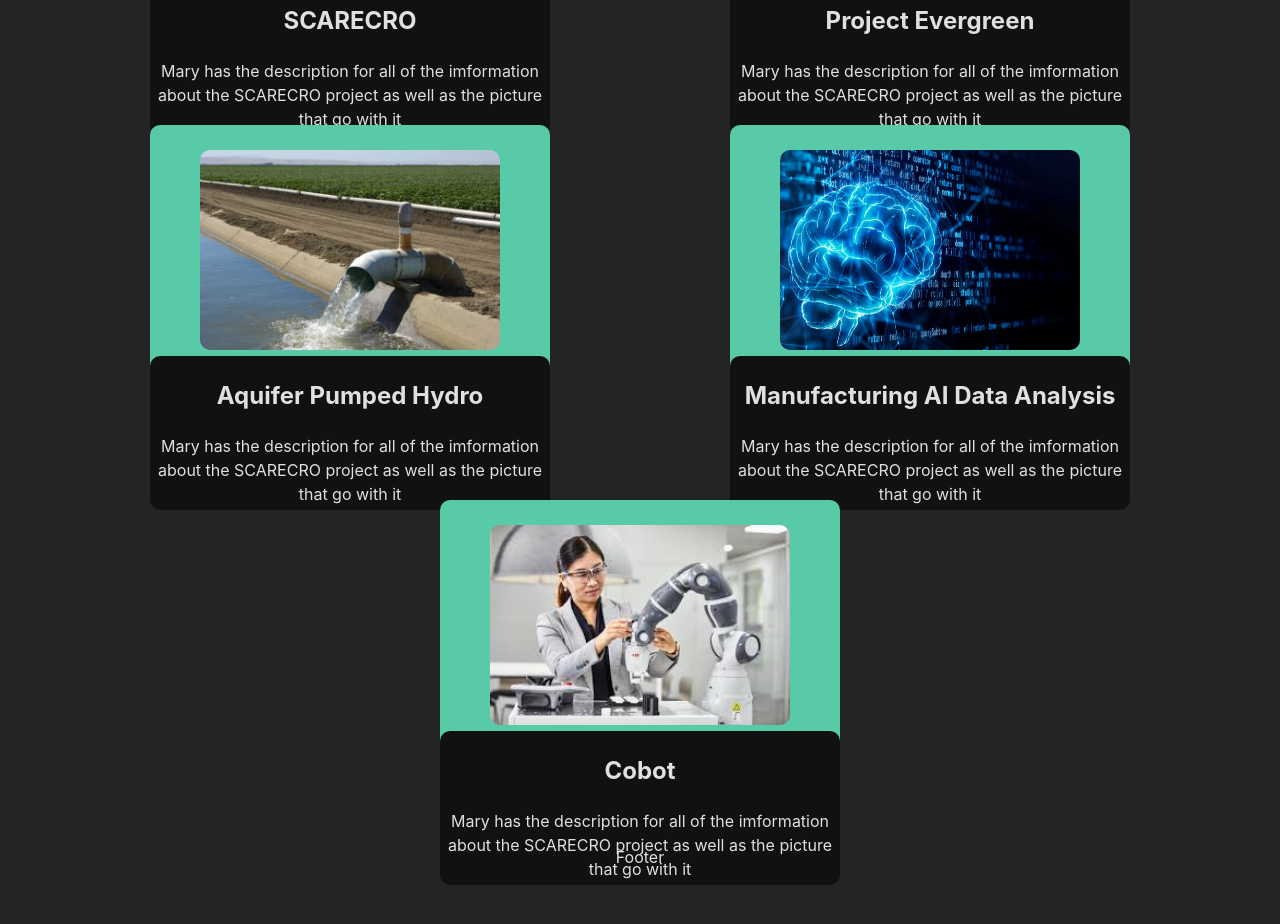
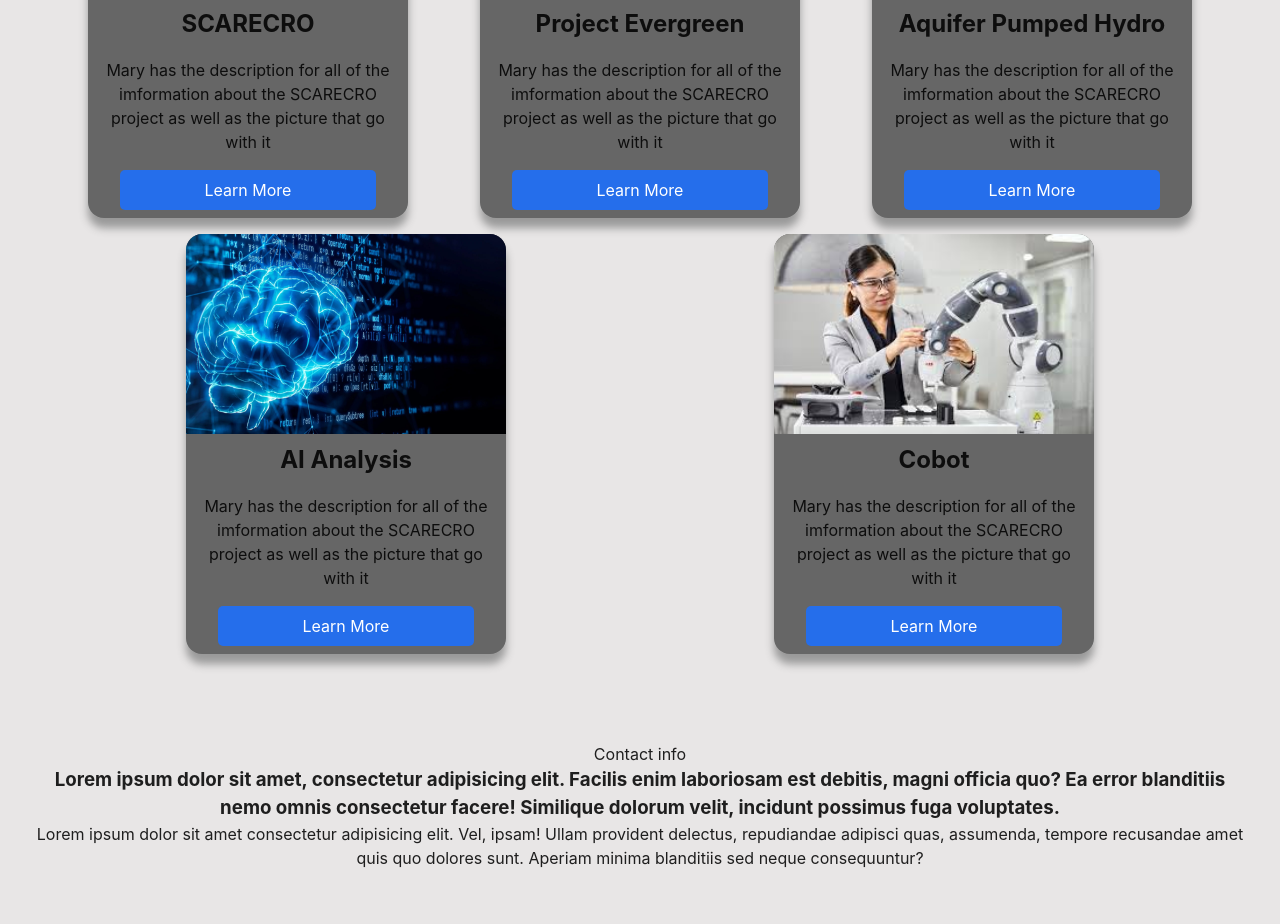
Before and after one commit to cbalesohay/UIWebsite, a React (Vite) app: page / in a window 1280 px wide. Shown: the part 380-1304 px from the top of the page. After the commit the page ends 1250 px from the top, so only its background shows below. Built offline with nearby package versions, Linux system fonts and the light colour scheme.

Commit message:
June 21 website layout

```diff
--- a/src/App.css
+++ b/src/App.css
@@ -1,4 +1,6 @@
 #root {
+  display: flex;
+  flex-direction: column;
   max-width: 1280px;
   margin: 0 auto;
   padding: 2rem;
--- a/src/UI/Card.jsx
+++ b/src/UI/Card.jsx
@@ -1,16 +1,13 @@
 import React from 'react'
 import './card.css'
 
-export const Card = (props) => {
+export const Card = ({imgSrc, imgAlt, title, description, buttonText, link}) => {
   return (
-    <div className='card'>
-        <div className='card-body'>
-            <img src={props.img}/>
-            <div className='card-inside'>
-                <h2>{props.title}</h2>
-                <p>{props.description}</p>
-            </div>
-        </div>
+    <div className='card-container'>
+        {imgSrc && imgAlt && <img src={imgSrc} alt={imgAlt} className='card-img'/>}
+        {title && <h2 className='card-title'>{title}</h2>}
+        {description && <p className='card-description'>{description}</p>}
+        {link && buttonText && <a href={link} className='card-btn'>{buttonText}</a>}
     </div>
   )
 }
--- a/src/UI/card.css
+++ b/src/UI/card.css
@@ -1,20 +1,32 @@
-.card{
-    height: 350px;
-    width: 400px;
-    background-color: rgb(89, 202, 167);
-    padding-top: 25px;
-    border-radius: 10px;
+.card-container{
+    height: fit-content;
+    width: 20rem;
+    background-color: rgb(102, 102, 102);
+    border-radius: 1rem;
+    box-shadow: 0px 10px 8px #999;
+    display: flex;
+    align-items: center;
+    flex-direction: column;
+    margin: 0.5rem;
 }
 
-.card-inside{
-    height: 150px;
-    background: #111;
-    padding: 2px;
-    border-radius: 10px;
+.card-img{
+    height: 200px;
+    width: 100%;
+    border-radius: 1rem 1rem 0 0;
 }
 
-img{
-    height: 200px;
-    width: 300px;
-    border-radius: 10px;
+.card-title, .card-description{
+    margin: 0.5rem 5%;
 }
+
+.card-btn{
+    text-align: center;
+    width: 70%;
+    border-radius: 5px;
+    padding: 0.5rem 1rem;
+    background-color: #256eeb;
+    color: white;
+    margin: 0.5rem;
+    text-decoration: none;
+}
--- a/src/components/Footer.jsx
+++ b/src/components/Footer.jsx
@@ -1,7 +1,14 @@
 import React from 'react'
+import './footer.css'
 
 export const Footer = () => {
   return (
-    <div>Footer</div>
+    <>
+      <div className='footer-container'>
+        Contact info
+        <h3>Lorem ipsum dolor sit amet, consectetur adipisicing elit. Facilis enim laboriosam est debitis, magni officia quo? Ea error blanditiis nemo omnis consectetur facere! Similique dolorum velit, incidunt possimus fuga voluptates.</h3>
+        <p>Lorem ipsum dolor sit amet consectetur adipisicing elit. Vel, ipsam! Ullam provident delectus, repudiandae adipisci quas, assumenda, tempore recusandae amet quis quo dolores sunt. Aperiam minima blanditiis sed neque consequuntur?</p>
+      </div>
+    </>
   )
 }
--- a/src/components/PageLayout.jsx
+++ b/src/components/PageLayout.jsx
@@ -10,9 +10,7 @@ export const PageLayout = ({children}) => {
       <div className='page'>
           <Navbar/>
           {children}
-          <footer className='footer'>
-            <Footer/>
-          </footer>
+          <Footer/>
       </div>
     </>
   )
--- /dev/null
+++ b/src/components/footer.css
@@ -0,0 +1,6 @@
+.footer-container{
+    height: 2.5rem;
+    width: 100%;
+    position: absolute;
+    bottom: 0;
+}
--- a/src/components/navbar.css
+++ b/src/components/navbar.css
@@ -1,6 +1,6 @@
 .container {
-    font-size: 1.2 rem;
-    font-family: 'Franklin Gothic Medium', 'Arial Narrow', Arial, sans-serif;
+    font-size: 0.9rem;
+    font-family: Inter, system-ui, Avenir, Helvetica, Arial, sans-serif;
     height: 70px;
 }
 
--- a/src/components/pagelayout.css
+++ b/src/components/pagelayout.css
@@ -1,11 +1,5 @@
 .page {
     position: relative;
     min-height: 100vh;
+    padding-bottom: 100px;
 }
-
-.footer {
-    position: absolute;
-    bottom: 0;
-    width: 100%;
-    height: 2.5rem;            /* Footer height */
-  }
--- a/src/index.css
+++ b/src/index.css
@@ -4,11 +4,16 @@
   font-weight: 400;
 
   color-scheme: light dark;
-  color: rgba(255, 255, 255, 0.87);
-  background-color: #242424;
+  color: rgba(0, 0, 0, 0.87);
+  background-color: #e8e6e6;
 
   font-synthesis: none;
   text-rendering: optimizeLegibility;
   -webkit-font-smoothing: antialiased;
   -moz-osx-font-smoothing: grayscale;
 }
+
+*{
+  margin: 0px;
+  padding: 0px;
+}
--- a/src/pages/ProjectsPage.jsx
+++ b/src/pages/ProjectsPage.jsx
@@ -6,12 +6,13 @@ import './projectpage.css'
 export const ProjectsPage = () => {
   return (
       <PageLayout>
+        <h1>Project Page</h1>
         <div className='project-layout'>
-          <Card img='/src/images/dashboard.png' title='SCARECRO' description='Mary has the description for all of the imformation about the SCARECRO project as well as the picture that go with it'/>
-          <Card img='/src/images/minifactory.webp' title='Project Evergreen' description='Mary has the description for all of the imformation about the SCARECRO project as well as the picture that go with it'/>
-          <Card img='/src/images/aquiferpump.jpg' title='Aquifer Pumped Hydro' description='Mary has the description for all of the imformation about the SCARECRO project as well as the picture that go with it'/>
-          <Card img='/src/images/AI.webp' title='Manufacturing AI Data Analysis' description='Mary has the description for all of the imformation about the SCARECRO project as well as the picture that go with it'/>
-          <Card img='/src/images/cobot.jpg' title='Cobot' description='Mary has the description for all of the imformation about the SCARECRO project as well as the picture that go with it'/>
+          <Card imgSrc='/src/images/dashboard.png' imgAlt='SCARECRO' title='SCARECRO' description='Mary has the description for all of the imformation about the SCARECRO project as well as the picture that go with it' buttonText='Learn More' link='SCARECROPage'/>
+          <Card imgSrc='/src/images/minifactory.webp' imgAlt='Project Evergreen' title='Project Evergreen' description='Mary has the description for all of the imformation about the SCARECRO project as well as the picture that go with it' buttonText='Learn More' link='EvergreenPage'/>
+          <Card imgSrc='/src/images/aquiferpump.jpg' imgAlt='Aquifer Pumped Hydro' title='Aquifer Pumped Hydro' description='Mary has the description for all of the imformation about the SCARECRO project as well as the picture that go with it' buttonText='Learn More' link='PumpPage'/>
+          <Card imgSrc='/src/images/AI.webp' imgAlt='AI Analysis' title='AI Analysis' description='Mary has the description for all of the imformation about the SCARECRO project as well as the picture that go with it' buttonText='Learn More' link='AiPage'/>
+          <Card imgSrc='/src/images/cobot.jpg' imgAlt='Cobot' title='Cobot' description='Mary has the description for all of the imformation about the SCARECRO project as well as the picture that go with it' buttonText='Learn More' link='CobotPage'/>
         </div>
       </PageLayout>
   )
```
